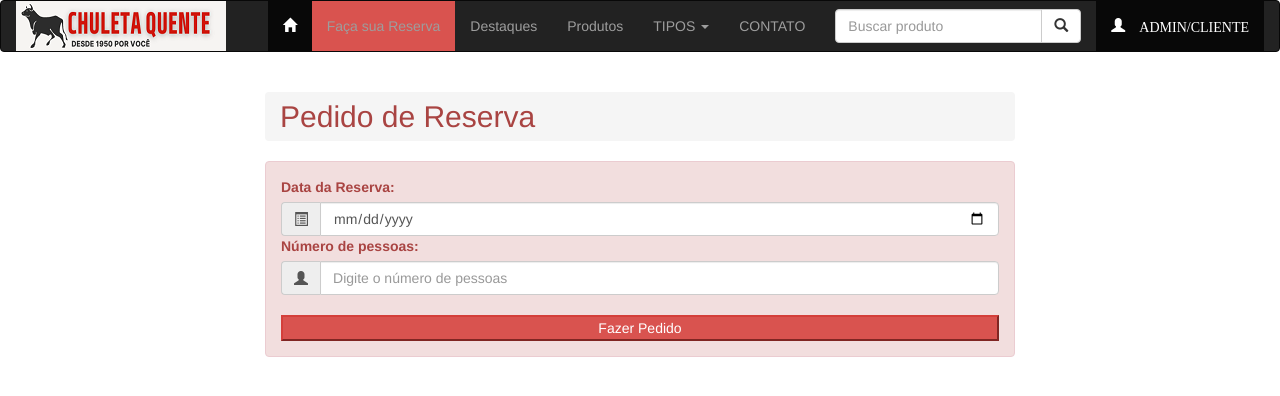
After one commit to gustavo-lopes10/ti93phpnt, a PHP site: page /tiphpnt/reservas/reservas.php in a window 1280 px wide. The commit adds this page. Shown: the top 396 px of the page. Run offline with PHP 8.4, Linux system fonts and the light colour scheme; data comes from the database, SQL or seed files in the repository.

Commit message:
tiphpnt - adicionando reservas

```diff
--- /dev/null
+++ b/reservas/menu_reserva.php
@@ -0,0 +1,81 @@
+<?php
+include '../conn/connect.php';
+$lista_tipos = $conn->query("select * from tbtipos order by rotulo_tipo;");
+$rows_tipos = $lista_tipos->fetch_all();
+?>
+<!DOCTYPE html>
+<html lang="pt-BR">
+<head>
+    <meta charset="UTF-8">
+    <meta name="viewport" content="width=device-width, initial-scale=1.0">
+    <link rel="stylesheet" href="../css/bootstrap.min.css">
+    <title>Menu público</title>
+</head>
+<body>
+    <!-- abre a barra de navegação -->
+    <nav class="fixed navbar fixed-top navbar-light navbar-inverse bg-light">
+        <div class="container-fluid">
+            <!-- agrupamento mobile -->
+            <div class="navbar-header">
+                <button class="navbar-toggle collapsed" type="button" data-toggle="collapse" data-target="#menupublico" aria-expanded="false">
+                    <span class="sr-only">Toggle Navigation</span>
+                    <span class="icon-bar"></span>
+                    <span class="icon-bar"></span>
+                    <span class="icon-bar"></span>
+                </button>
+                <a href="index.php" class="">
+                    <img src="../images/logo.png" alt="logotipo">
+                </a>
+            </div>
+            <!-- fecha agrupamento mobile -->
+                <!-- nav direita -->
+                <div class="collapse navbar-collapse" id="menupublico">
+                    <ul class="nav navbar-nav navbar-right">
+                        <li class="active">
+                            <a href="index.php">
+                                <span class="glyphicon glyphicon-home"></span>
+                            </a>
+                        </li>
+                        <li class="btn-danger"><a href="login.php">Faça sua Reserva</a></li>
+                        <li><a href="../index.php#destaques">Destaques</a></li>
+                        <li><a href="../index.php#produtos">Produtos</a></li>
+                        <!-- dropdown -->
+                        <li class="dropdown">
+                            <a class="dropdown-toggle" data-toggle="dropdown" role="button" aria-haspopup="true" aria-expanded="false">
+                                TIPOS
+                                <span class="caret"></span>
+                            </a>
+                            <ul class="dropdown-menu">
+                                <?php foreach($rows_tipos as $row){?>
+                                    <li><a href="../produtos_por_tipo.php?id_tipo=<?php echo $row[0] ?>"><?php echo $row[2] ?></a></li>
+                                <?php }?>
+                            </ul>
+                        </li>
+                        <!-- fim drop down -->
+                        <li><a href="../index.php#contato">CONTATO</a></li>
+                        <!-- inicio formulário de busca  -->
+                        <form action="produtos_busca.php"  method="get" name="form-busca"
+                        id="form-busca" class="navbar-form navbar-left" role="search">
+                            <div class="input-group">
+                                <input type="search" name="buscar" id="buscar" siza="9" class="form-control"
+                                aria-label="search" placeholder="Buscar produto" required>
+                                <div class="input-group-btn">
+                                    <button class="btn btn-default">
+                                        <span class="glyphicon glyphicon-search" type="submit"></span>
+                                    </button>
+                                </div>
+                            </div>
+                        </form>
+                        <!-- fim do formulário de busca  -->
+                        <li class="active">
+                            <a href="../admin/index.php">
+                                <span class="glyphicon glyphicon-user">&nbsp;ADMIN/CLIENTE</span>
+                            </a>
+                        </li>
+                        <li></li>
+                    </ul>
+                </div>
+        </div>
+    </nav>
+</body>
+</html>
--- /dev/null
+++ b/reservas/reservas.php
@@ -0,0 +1,79 @@
+<!DOCTYPE html>
+<html lang="pt-BR">
+<head>
+    <meta charset="UTF-8">
+    <meta name="viewport" content="width=device-width, initial-scale=1.0">
+    <link rel="stylesheet" href="css/bootstrap.min.css">
+    <link rel="stylesheet" href="css/estilo.css">
+    <title>Reservas</title>
+</head>
+<body>
+    <?php include 'menu_reserva.php'; ?>
+    <div>
+    <?php
+include '../conn/connect.php';
+
+if($_POST){
+    $date = $_POST['data_reserva'];
+    $status = "enviado";
+    $num_pess = $_POST['numero_pessoas'];
+    $now = new DateTime();
+    if($_GET){
+        $id_usuario = $_GET['id_usuario_reserva'];
+    }
+    $insertSql = "INSERT INTO pedido_reserva (data_atu, data_reserv, num_pess, status_pedido, id_usuario_reserva,)
+                   values('$now','$date','$num_pess','$status', '$id_usuario')";
+    $resultado = $conn->query($insertSql);
+    if($resultado){
+        header('location: reservas.php');
+        echo "<script>alert('Pedido enviado com sucesso')</script><br>";
+    }
+}
+?>
+<!DOCTYPE html>
+<html lang="pt-BR">
+<head>
+    <meta charset="UTF-8">
+    <meta name="viewport" content="width=device-width, initial-scale=1.0">
+    <link rel="stylesheet" href="../css/bootstrap.min.css">
+    <link rel="stylesheet" href="../css/estilo.css">
+    <title>Tipos - Atualiza</title>
+</head>
+<body>
+<main class="container">
+    <div class="row">
+        <div class="col-xs-12 col-sm-offset-2 col-sm-6 col-md-8">
+            <h2 class="breadcrumb text-danger">
+                Pedido de Reserva
+            </h2>
+            <div class="thumnail">
+                <div class="alert alert-danger" role="alert">
+                <form action="reservas.php" method="post" name="form_tipo_atualiza" enctype="multipart/form-data" id="form_tipo_atualiza">
+                       <input type="hidden" name="id_tipo" id="id_tipo">
+                       <label for="sigla_tipo">Data da Reserva:</label>
+                           <div class="input-group">
+                               <span class="input-group-addon">
+                                   <span class="glyphicon glyphicon-list-alt" aria-hidden="true"></span>
+                               </span>
+                               <input type="date" name="data_reserva" id="data_reserva" class="form-control" placeholder="" maxlength="100" required>
+                           </div>
+                           <label for="numero_pessoas">Número de pessoas:</label>
+                           <div class="input-group">
+                               <span class="input-group-addon">
+                                   <span class="glyphicon glyphicon-user" aria-hidden="true"></span>
+                               </span>
+                               <input type="text" name="numero_pessoas" id="numero_pessoas" class="form-control" placeholder="Digite o número de pessoas" maxlength="100" required>
+                           </div>
+                           <br>
+                           <input type="submit" name="fazer_reserva" class="bt btn-danger btn-block" id="fazer_reserva" value="Fazer Pedido">
+                       </form>
+                </div>
+            </div>
+        </div>
+    </div>
+</main>
+</body>
+</html>
+    </div>
+</body>
+</html>
```
Also changed, not shown: reservas/cadastro.php (+107 -0 lines), reservas/login.php (+29 -16 lines).
